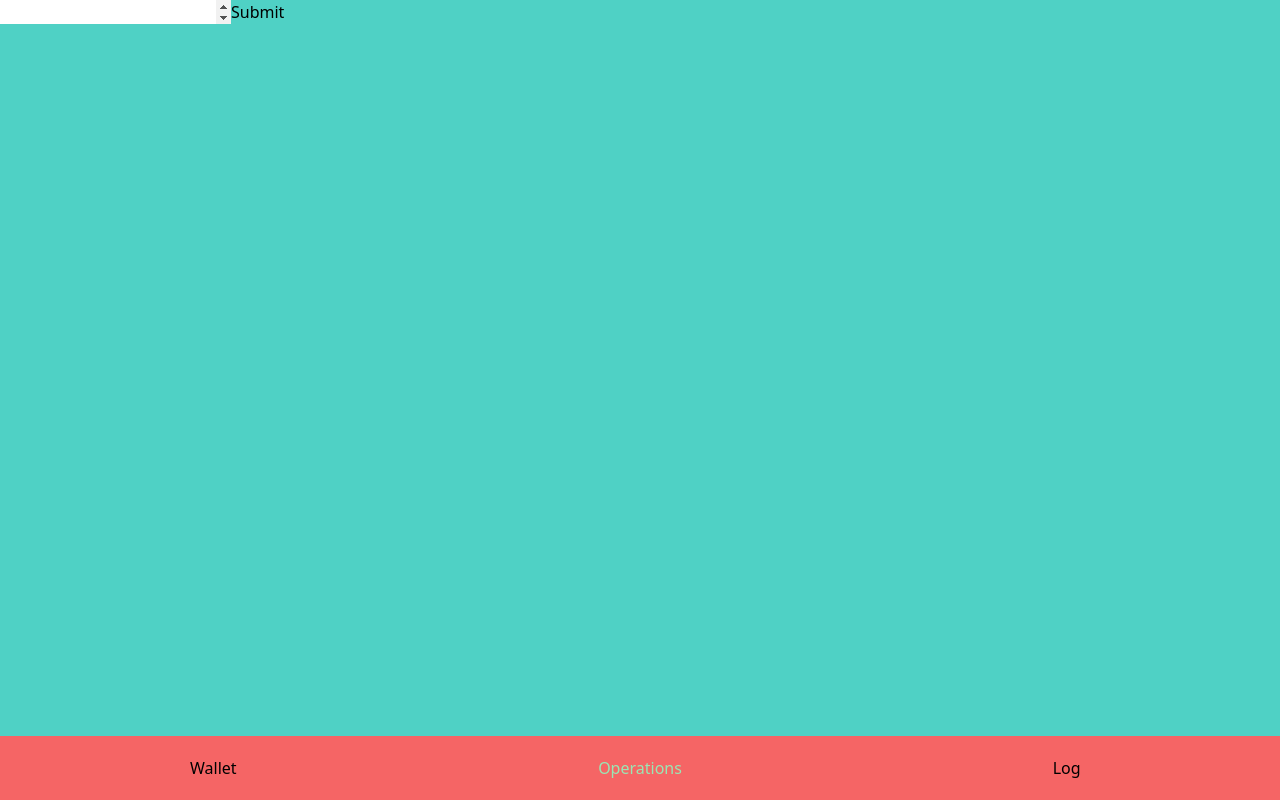
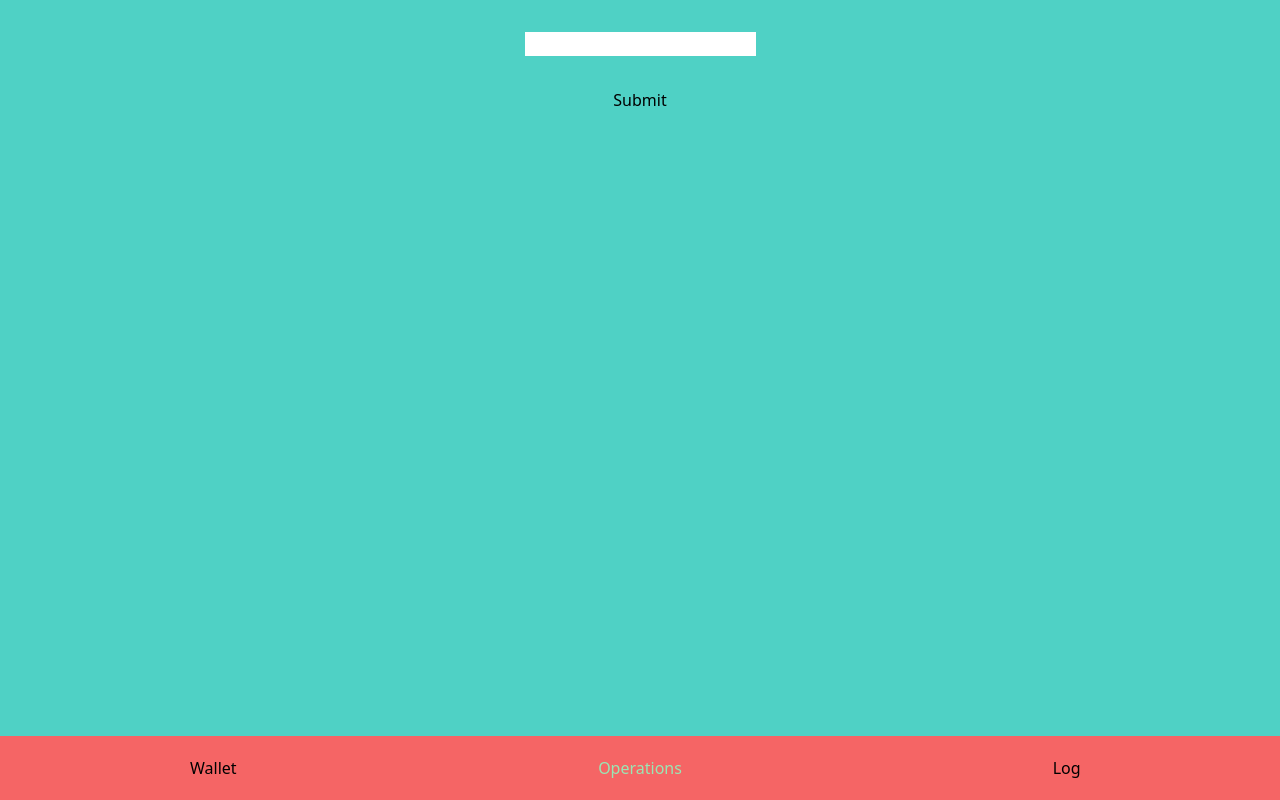
Before and after one commit to n12o/Antelope, a Next.js app: page /operation in a window 1280 px wide. Built offline with nearby package versions, Linux system fonts and the light colour scheme.

Commit message:
make operations prettier

```diff
--- a/components/Operation.jsx
+++ b/components/Operation.jsx
@@ -1,5 +1,8 @@
 //Component for Index page
 import { useState } from 'react';
+
+const inputStyled = 'block my-8 mx-auto';
+const buttonStyled = 'block my-8 mx-auto';
 
 const Operation = () => {
   const [value, setValue] = useState('');
@@ -21,8 +24,11 @@ const Operation = () => {
         type='number'
         name='set'
         id='balance'
+        className={inputStyled}
       />
-      <button onClick={handleSubmit}>Submit</button>
+      <button className={buttonStyled} onClick={handleSubmit}>
+        Submit
+      </button>
     </>
   );
 };
```
